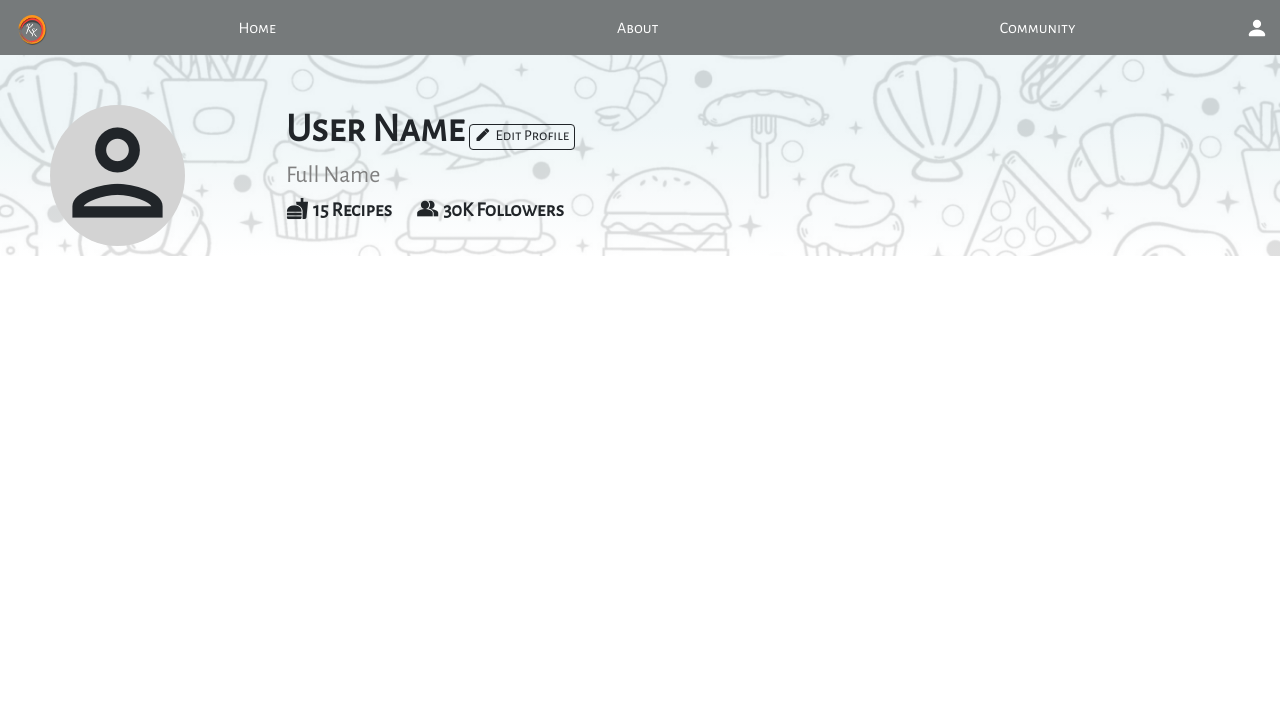
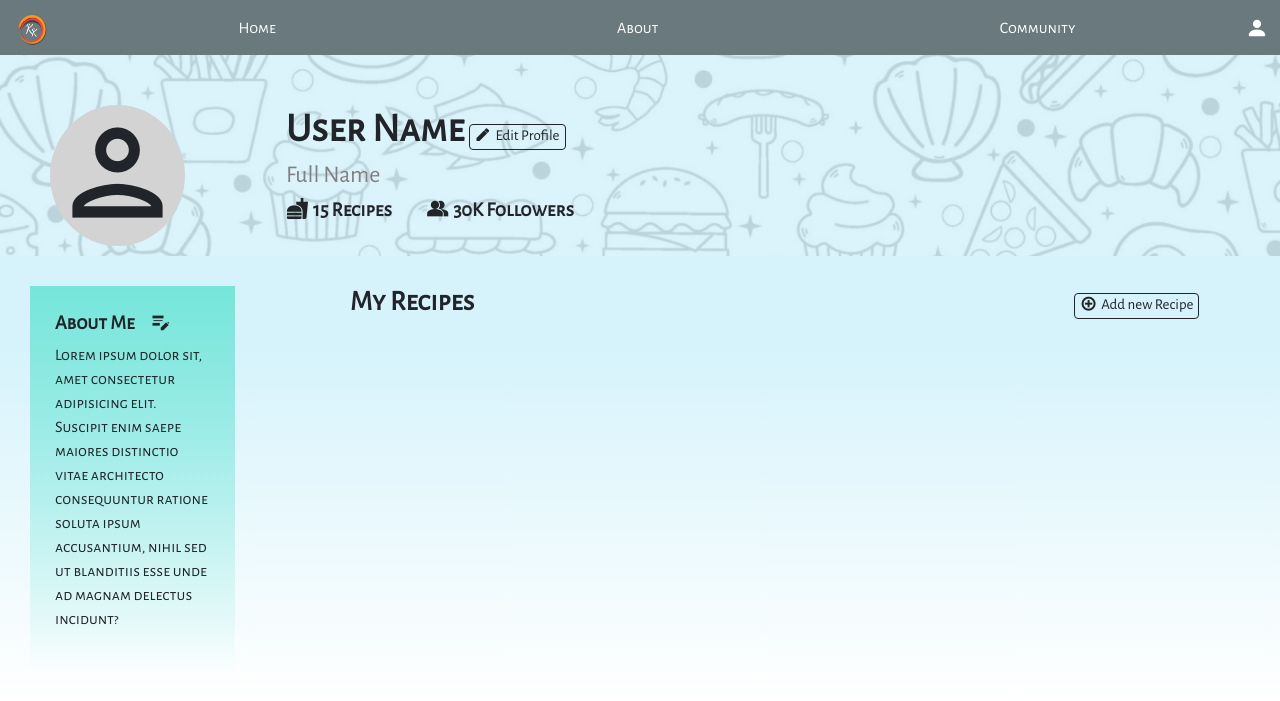
Before and after one commit to Akshattkain/Kozy-Kitchen, a PHP site: page /pages/profile.html in a window 1280 px wide. Shown: the top 701 px of the page. Run offline with PHP 8.4, Linux system fonts and the light colour scheme; some libraries are stand-ins or nearby versions.

Commit message:
Added about me and grid layout in profie page

```diff
--- a/components/navbar.html
+++ b/components/navbar.html
@@ -40,11 +40,7 @@
       }
     </style>
     <link
-      href="https://fonts.googleapis.com/css?family=Alegreya Sans SC"
-      rel="stylesheet"
-    />
-    <link
-      href="https://fonts.googleapis.com/css?family=Alegreya Sans"
+      href="https://fonts.googleapis.com/css?family=Alegreya Sans SC|Alegreya Sans"
       rel="stylesheet"
     />
     <link
--- a/pages/profile.html
+++ b/pages/profile.html
@@ -20,7 +20,7 @@
           iconSize="1em"
           text="Edit Profile"
           textSize="15px"
-        ></custom-button>
+        />
         <h5>Full Name</h5>
         <div class="stats">
           <span class="material-icons"> fastfood </span>
@@ -33,6 +33,30 @@
       </div>
     </div>
 
+    <div class="about-me">
+      <div class="stats">
+        <h6>About Me</h6>
+        <span class="material-icons"> edit_note </span>
+      </div>
+      <p>
+        Lorem ipsum dolor sit, amet consectetur adipisicing elit. Suscipit enim
+        saepe maiores distinctio vitae architecto consequuntur ratione soluta
+        ipsum accusantium, nihil sed ut blanditiis esse unde ad magnam delectus
+        incidunt?
+      </p>
+    </div>
+
+    <div class="content">
+      <h3>My Recipes</h3>
+      <custom-button
+        icon="add_circle_outline"
+        iconSize="1em"
+        text="Add new Recipe"
+        textSize="15px"
+      />
+      <div class="grid-container"></div>
+    </div>
+
     <script
       src="https://cdn.jsdelivr.net/npm/bootstrap@5.1.3/dist/js/bootstrap.bundle.min.js"
       integrity="sha384-ka7Sk0Gln4gmtz2MlQnikT1wXgYsOg+OMhuP+IlRH9sENBO0LRn5q+8nbTov4+1p"
--- a/scripts/custom-button.js
+++ b/scripts/custom-button.js
@@ -21,7 +21,7 @@ class CustomButton extends HTMLElement {
         margin: 0 !important;
         float: right;
         line-height: 1.5em;
-        font-family: 'Alegreya Sans SC';
+        font-family: 'Alegreya Sans';
     }
         `;
     document.head.appendChild(style);
--- a/styles/profile.css
+++ b/styles/profile.css
@@ -1,5 +1,5 @@
 body {
-    background: linear-gradient(180deg, #EDF5F7 49.48%, rgba(255, 255, 255, 0.49) 100%);
+    background: linear-gradient(180deg, #D6F3FB 49.48%, rgba(255, 255, 255, 0.49) 100%);
     background-repeat: no-repeat;
 }
 
@@ -42,7 +42,7 @@ body {
 
 .stats {
     display: inline-block;
-    margin-right: 20px;
+    margin-right: 30px;
 }
 
 .stats span {
@@ -50,9 +50,46 @@ body {
 }
 
 .stats h6 {
+    display: inline-block;
     font-family: 'Alegreya Sans SC';
-    margin: 0 !important;
-    float: right;
     font-weight: 700;
     font-size: 20px;
 }
+
+.stats h6:last-child, .stats span:last-child {
+    float: right;
+}
+
+.stats h6:first-child {
+    margin-right: 15px;
+}
+
+.about-me {
+    display: inline-block;
+    width: 16%;
+    margin: 30px;
+    padding: 25px;
+    background: linear-gradient(180deg, #75E6DA 0%, rgba(117, 230, 218, 0) 100%);
+}
+
+.about-me p {
+    font-family: 'Alegreya Sans SC';
+}
+
+.content {
+    width: 75%;
+    float: right;
+    padding: 30px;
+}
+
+.content h3 {
+    width: 80%;
+    display: inline-block;
+    font-family: 'Alegreya Sans SC';
+    font-weight: 700;
+}
+
+.grid-container {
+    display: grid;
+    grid-template-columns: auto auto;
+}
```
